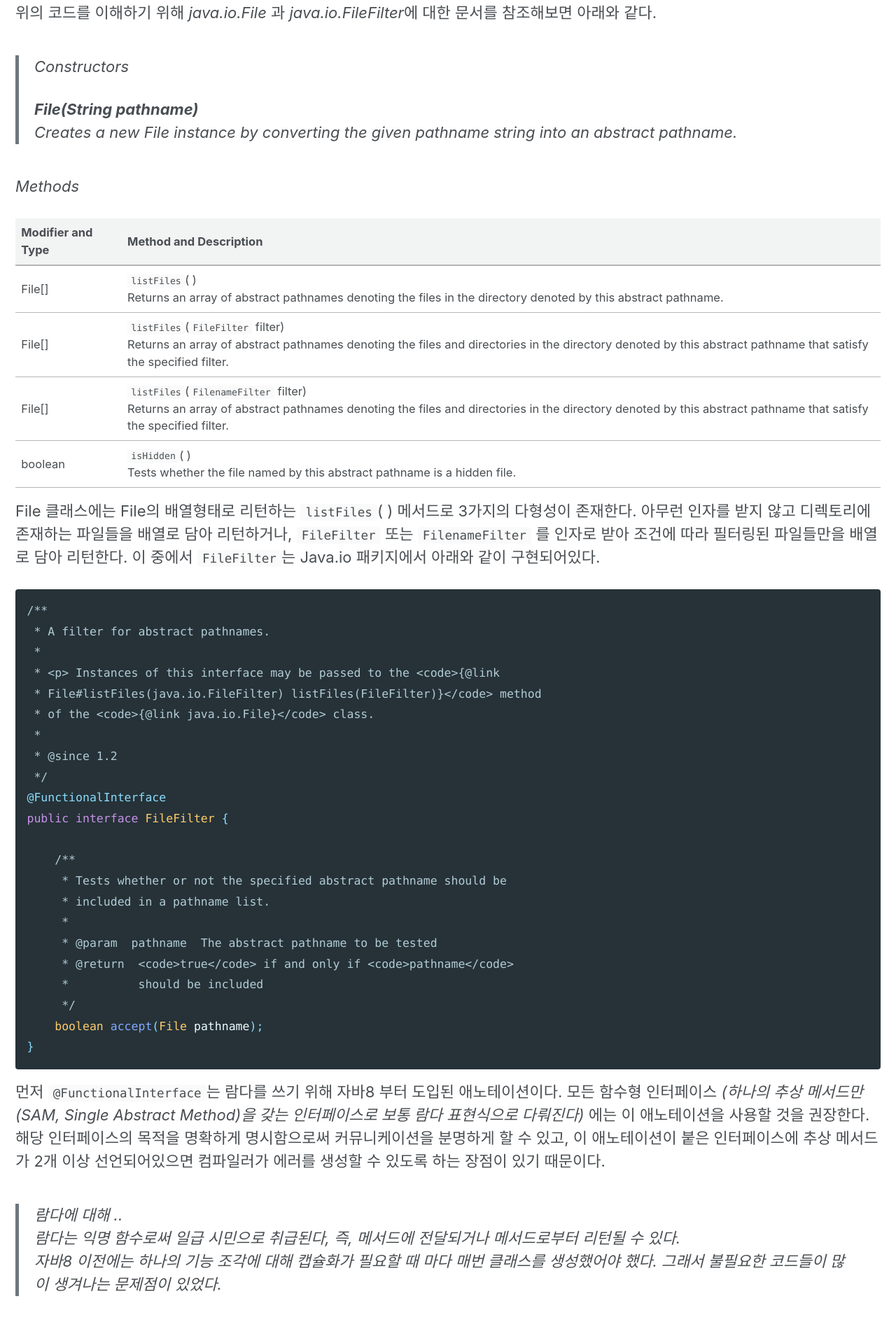
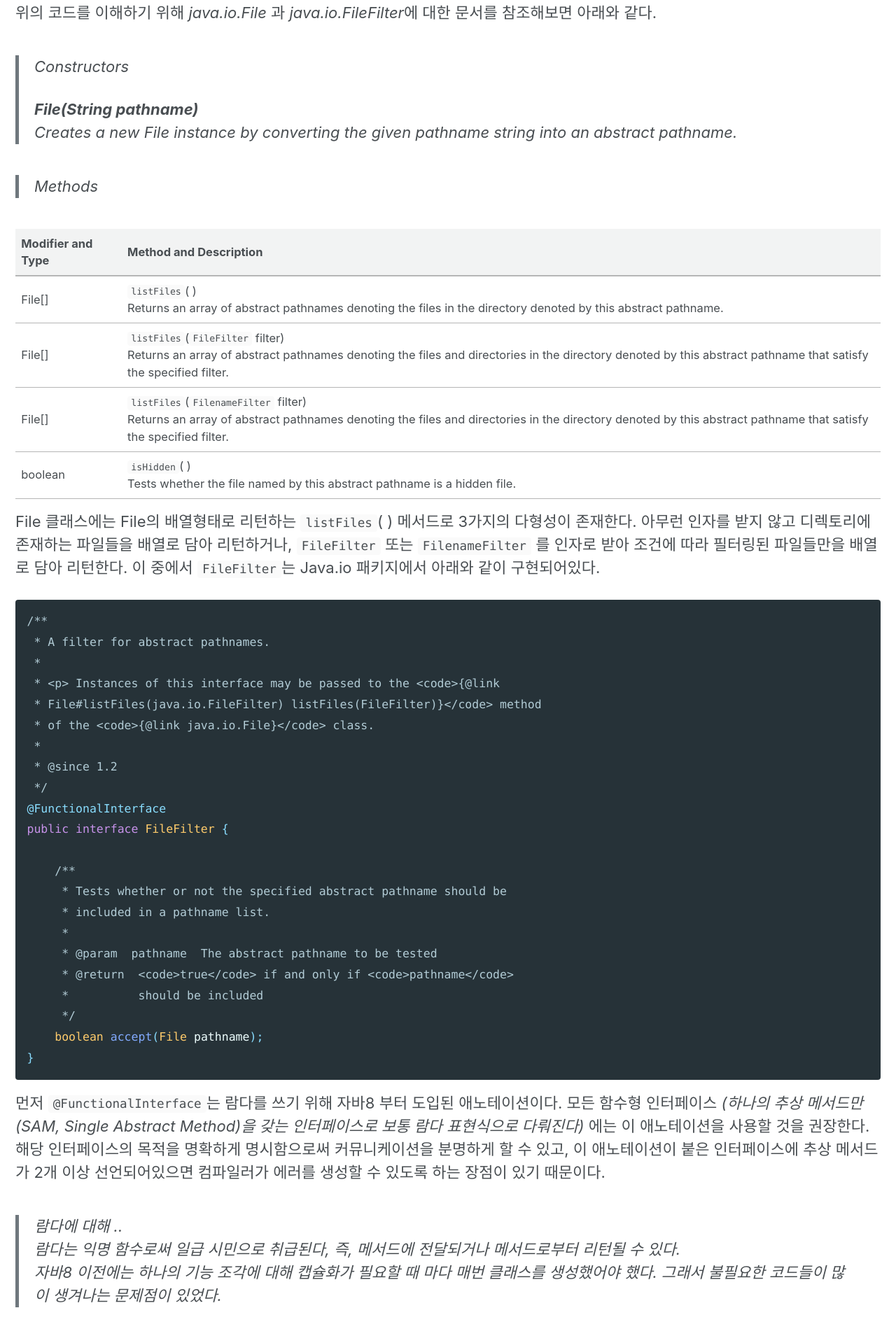
Before and after one commit to dulrook/dulrook.github.io, a Jekyll site: the page built from _posts/2019-09-08-[모던자바인액션] 메서드 참조, 람다, 익명함수.markdown, in a window 1280 px wide. Shown: the part 553-2452 px from the top of the page at 70% size. Built offline with Jekyll 4.4.1, drawn with Linux system fonts in a browser that asks for light colours; cached includes are drawn as plain includes; nearby versions of some CDN libraries.

```diff
--- a/_posts/2019-09-08-[모던자바인액션] 메서드 참조, 람다, 익명함수.markdown
+++ b/_posts/2019-09-08-[모던자바인액션] 메서드 참조, 람다, 익명함수.markdown
@@ -26,7 +26,7 @@ File[] hiddenFiles = new File(".").listFiles(new FileFilter() {
 > Creates a new File instance by converting the given pathname string into an abstract pathname.
 
 
- *Methods*
+ > *Methods*
 
 | Modifier and Type | Method and Description |
 | ------------ | ----------- |
```
